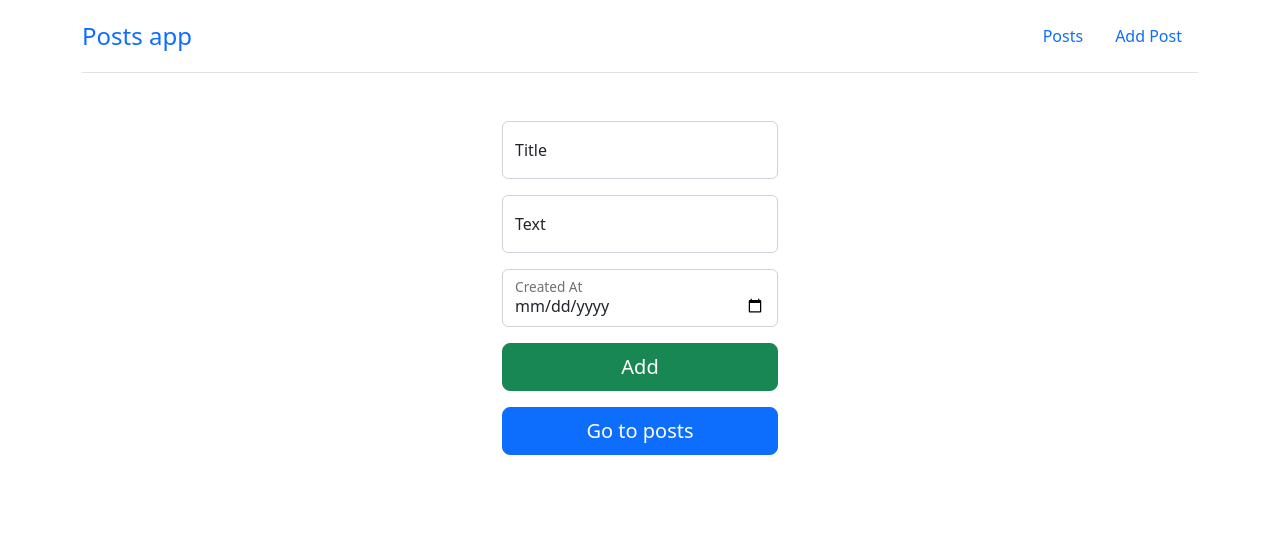
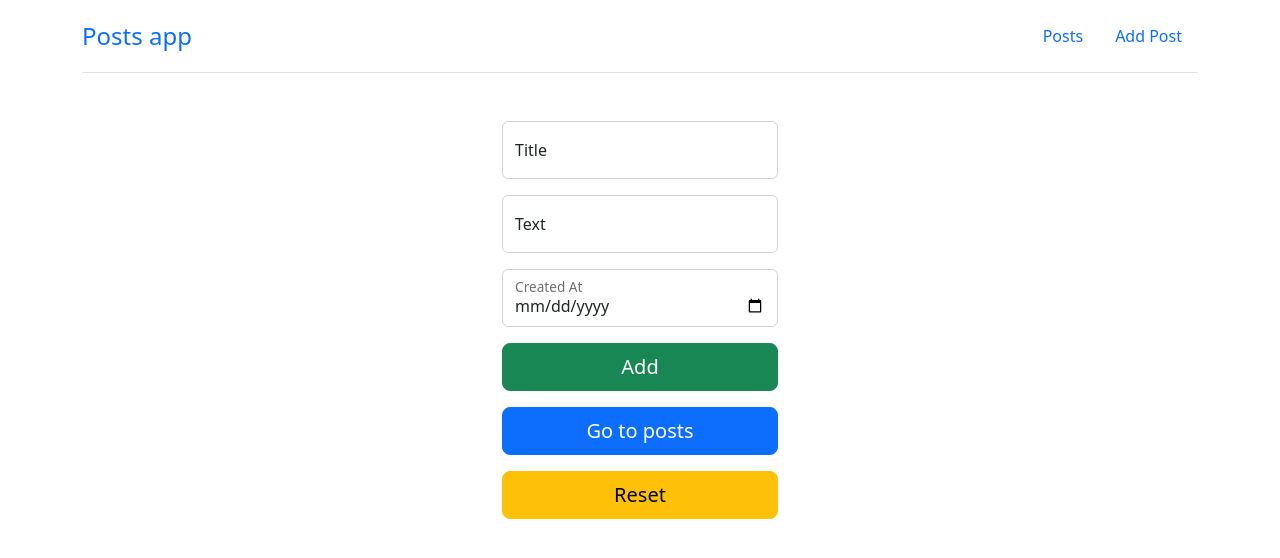
Before and after one commit to NikolaNB1/blog-app-React, a React (Create React App) app: page /add in a window 1280 px wide. Shown: the top 558 px of the page. Built offline with nearby package versions, Linux system fonts and the light colour scheme.

Commit message:
peti zadatak

```diff
--- a/src/components/AddPost.jsx
+++ b/src/components/AddPost.jsx
@@ -25,6 +25,14 @@ const AddPost = () => {
       ...prevState,
       [name]: value,
     }));
+  };
+
+  const handleReset = () => {
+    setPosts({
+      title: "",
+      text: "",
+      createdAt: 0,
+    });
   };
 
   return (
@@ -78,6 +86,13 @@ const AddPost = () => {
           <Link className="w-100 btn btn-lg btn-primary mt-3" to="/posts">
             Go to posts
           </Link>
+          <button
+            className="w-100 btn btn-lg btn-warning mt-3"
+            type="reset"
+            onClick={handleReset}
+          >
+            Reset
+          </button>
         </div>
       </form>
     </div>
```
